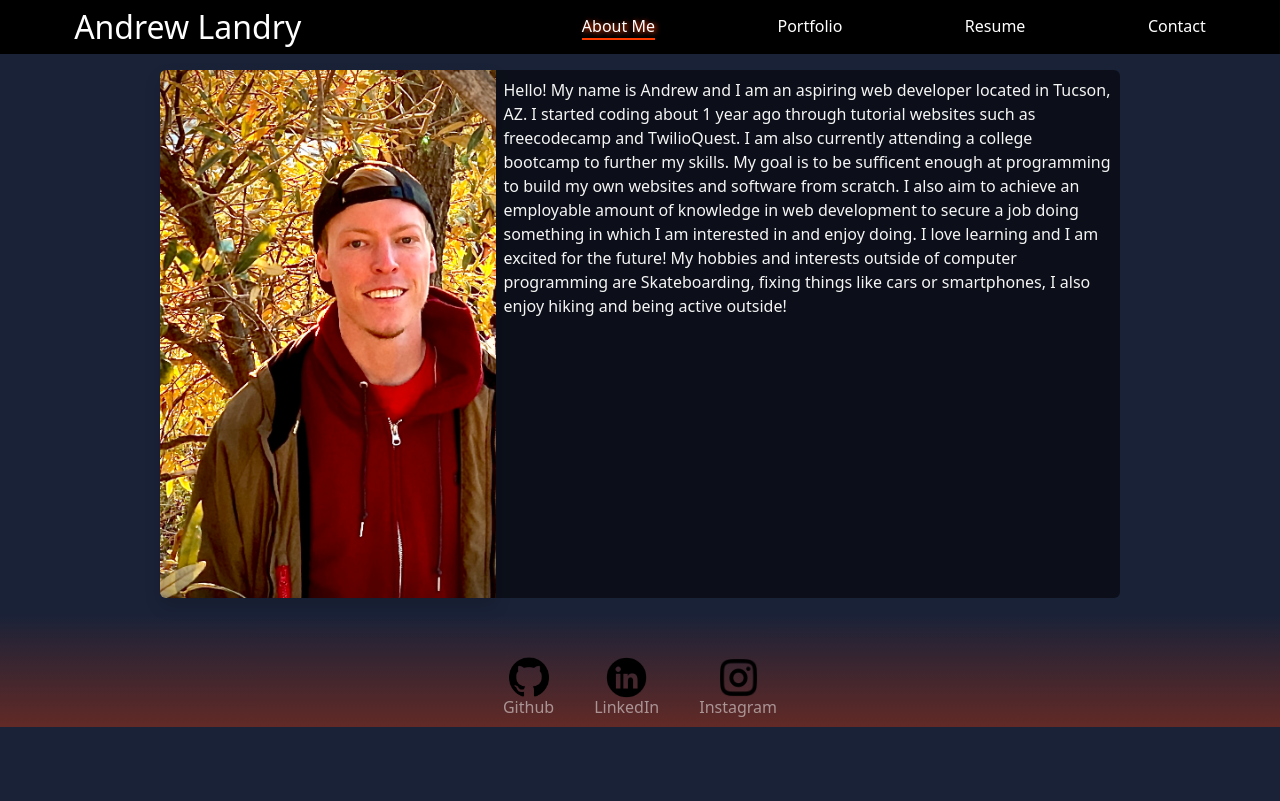
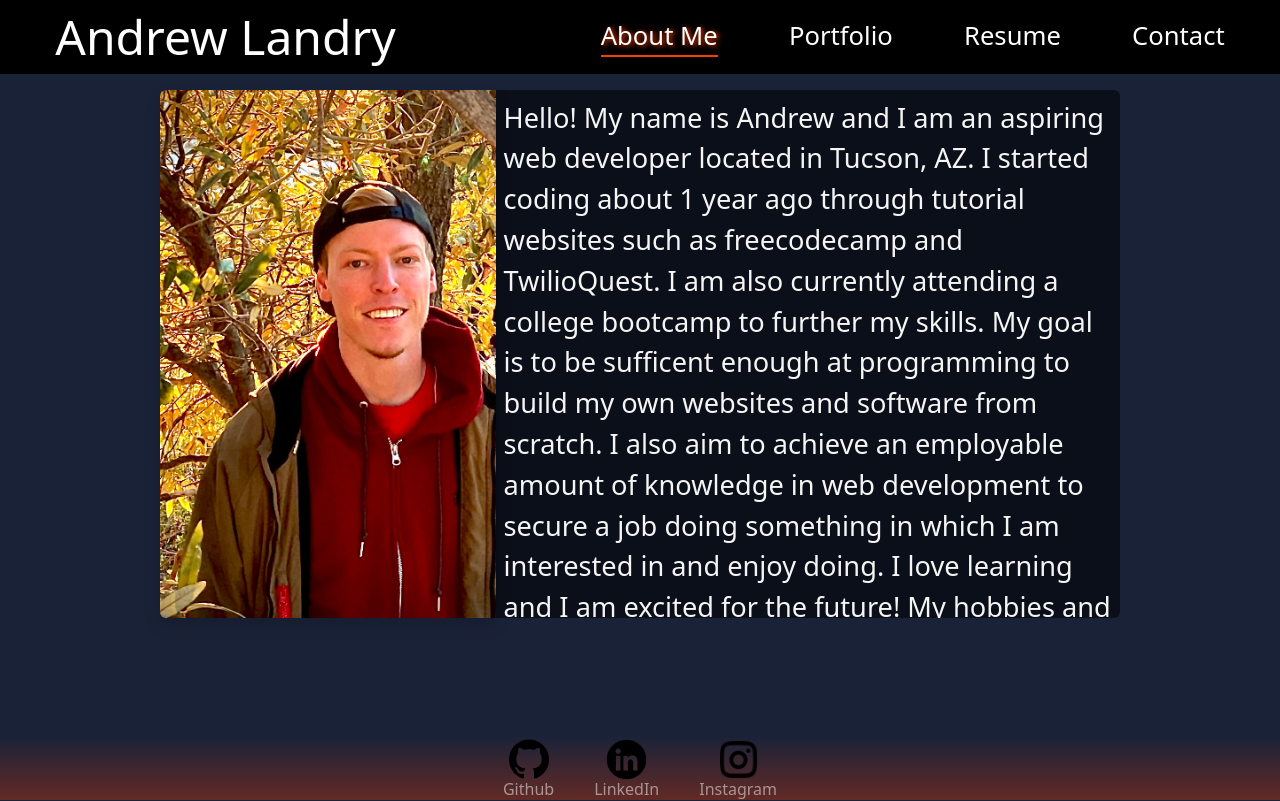
Before and after one commit to Landycodes/React-Portfolio, a React (Create React App) app: page / in a window 1280 px wide. Built offline with nearby package versions, Linux system fonts and the light colour scheme.

Commit message:
webpage dynamic deploy react

```diff
--- a/package.json
+++ b/package.json
@@ -1,6 +1,7 @@
 {
   "name": "portfolio",
   "version": "0.1.0",
+  "homepage": "https://landycodes.github.io/React-Portfolio",
   "private": true,
   "dependencies": {
     "@testing-library/jest-dom": "^5.16.5",
@@ -13,6 +14,8 @@
     "web-vitals": "^2.1.4"
   },
   "scripts": {
+    "predeploy": "npm run build",
+    "deploy": "gh-pages -d build",
     "start": "react-scripts start",
     "build": "react-scripts build",
     "test": "react-scripts test",
--- a/src/App.js
+++ b/src/App.js
@@ -46,7 +46,7 @@ const links = [
 
 export default function App() {
   return (
-    <div>
+    <div id="page-container" className="bgColor">
       <Content />
       <Footer links={links} />
     </div>
--- a/src/components/Content.js
+++ b/src/components/Content.js
@@ -27,7 +27,7 @@ export default function Content() {
 
   //returns header and page content
   return (
-    <div>
+    <div id="content-wrap">
       <Header currentPage={currentPage} changePage={changePage} />
       {renderPage()}
     </div>
--- a/src/components/Header.js
+++ b/src/components/Header.js
@@ -10,13 +10,13 @@ const style = {
 export default function Header({ currentPage, changePage }) {
   return (
     <nav className="navbg d-flex justify-content-around align-items-center text-white text-nowrap">
-      <h2 className="m-2">Andrew Landry</h2>
+      <h2 className="name m-2">Andrew Landry</h2>
       <div></div>
       <ul
         className="menu list-unstyled d-flex justify-content-between m-0"
         style={style.w10}
       >
-        <li className="m-2">
+        <li className="navi m-2">
           <a
             href="#aboutme"
             onClick={() => changePage("AboutMe")}
@@ -27,7 +27,7 @@ export default function Header({ currentPage, changePage }) {
             About Me
           </a>
         </li>
-        <li className="m-2">
+        <li className="navi m-2">
           <a
             href="#Portfolio"
             onClick={() => changePage("Portfolio")}
@@ -38,7 +38,7 @@ export default function Header({ currentPage, changePage }) {
             Portfolio
           </a>
         </li>
-        <li className="m-2">
+        <li className="navi m-2">
           <a
             href="#Resume"
             onClick={() => changePage("Resume")}
@@ -49,7 +49,7 @@ export default function Header({ currentPage, changePage }) {
             Resume
           </a>
         </li>
-        <li className="m-2">
+        <li className="navi m-2">
           <a
             href="#Contact"
             onClick={() => changePage("Contact")}
--- a/src/components/pages/AboutMe.js
+++ b/src/components/pages/AboutMe.js
@@ -2,7 +2,7 @@ import React from "react";
 
 const style = {
   resize: {
-    height: "66vh",
+    height: "66vmin",
     width: "auto",
   },
 };
@@ -10,7 +10,7 @@ const style = {
 export default function AboutMe() {
   return (
     <div className="bgColor">
-      <div className="d-flex flex-row-reverse justify-content-center align-items-center p-3">
+      <div className="aboutme p-3">
         <p
           className="text-start contentbg p-2 w-50 rounded-end lh-base m-0"
           style={style.resize}
--- a/src/components/style.css
+++ b/src/components/style.css
@@ -14,8 +14,16 @@ form {
     width: 300px;
 }
 p {
-    font-size: 16px;
-    overflow-y: scroll;
+    font-size: 3.4vmin;
+    overflow-y: auto;
+}
+
+.name {
+    font-size: 6vmin;
+
+}
+.navi {
+    font-size: 3.2vmin;
 }
 ::-webkit-scrollbar {
     width: 3px;
@@ -45,10 +53,20 @@ p {
 }
 /* footer */
 .footer {
-    padding-top: 40px;
-    padding-bottom: 8px;
+    position: absolute;
+    width: 100vw;
+    height: 4rem;
+    bottom: 0;
     background-color: var(--bckrnd);
     background-image: linear-gradient(var(--bckrnd), #ff3c004f 99%);
+}
+/* assist footer to stay at bottom of page */
+#page-container {
+    position: relative;
+    min-height: 100vh;
+}
+#content-wrap {
+    padding-bottom: 7rem;
 }
 
 /* center vertically */
@@ -66,6 +84,13 @@ p {
 }
 .invalid::placeholder {
     color: red;
+}
+
+.aboutme {
+    display: flex;
+    flex-direction: row-reverse;
+    justify-content: center;
+    align-items: center;
 }
 
 /* portfolio */
@@ -112,5 +137,15 @@ p {
     .navbg {
         flex-direction: column;
     }
+    .aboutme {
+        flex-direction: column-reverse;
+    }
+    p {
+        border-radius: 5px;
+    }
+    img {
+        border-radius: 5px;
+        margin-bottom: 15px;
+    }
 
 }
```
Also changed, not shown: 1 other file (tests, documents, lock files or other folders).
